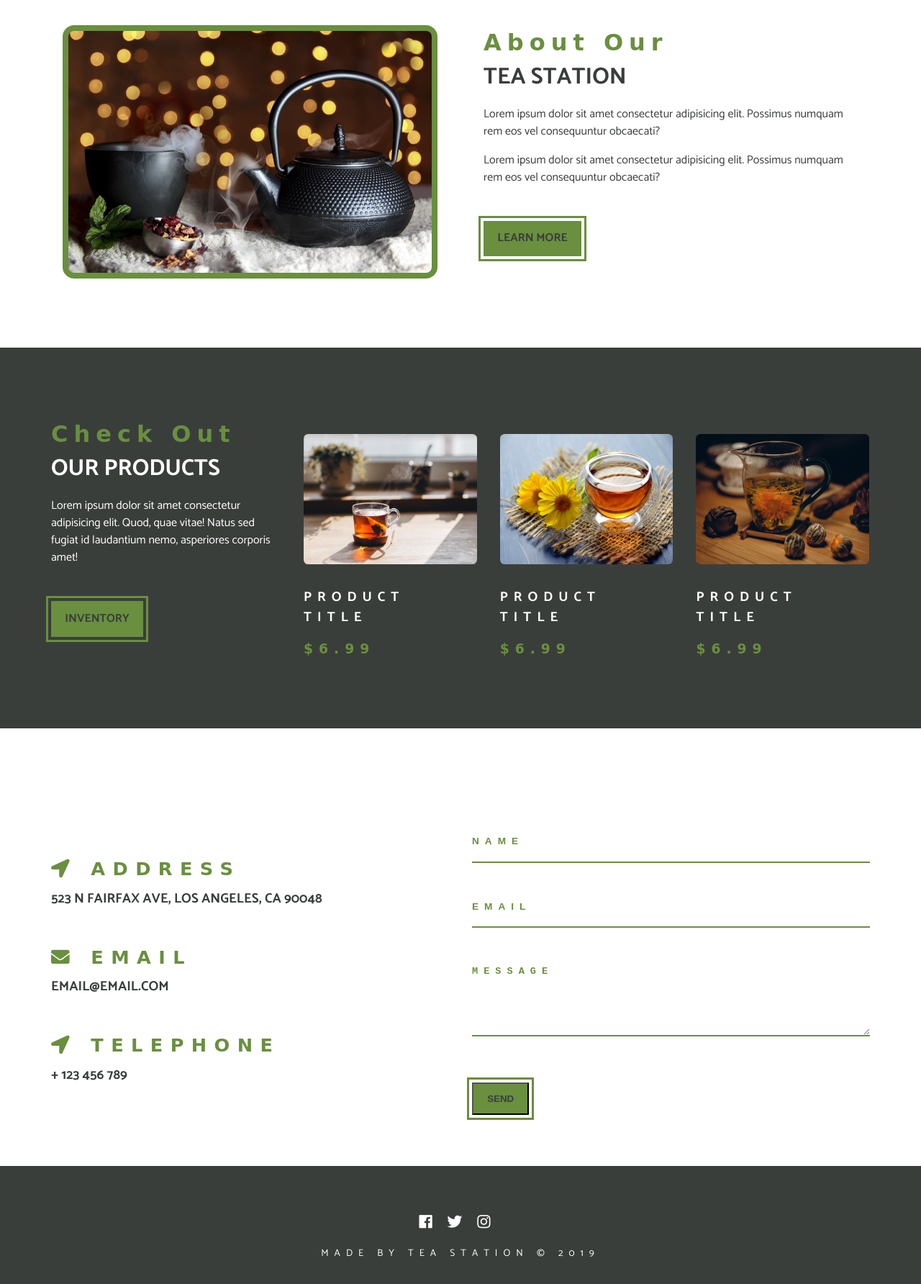
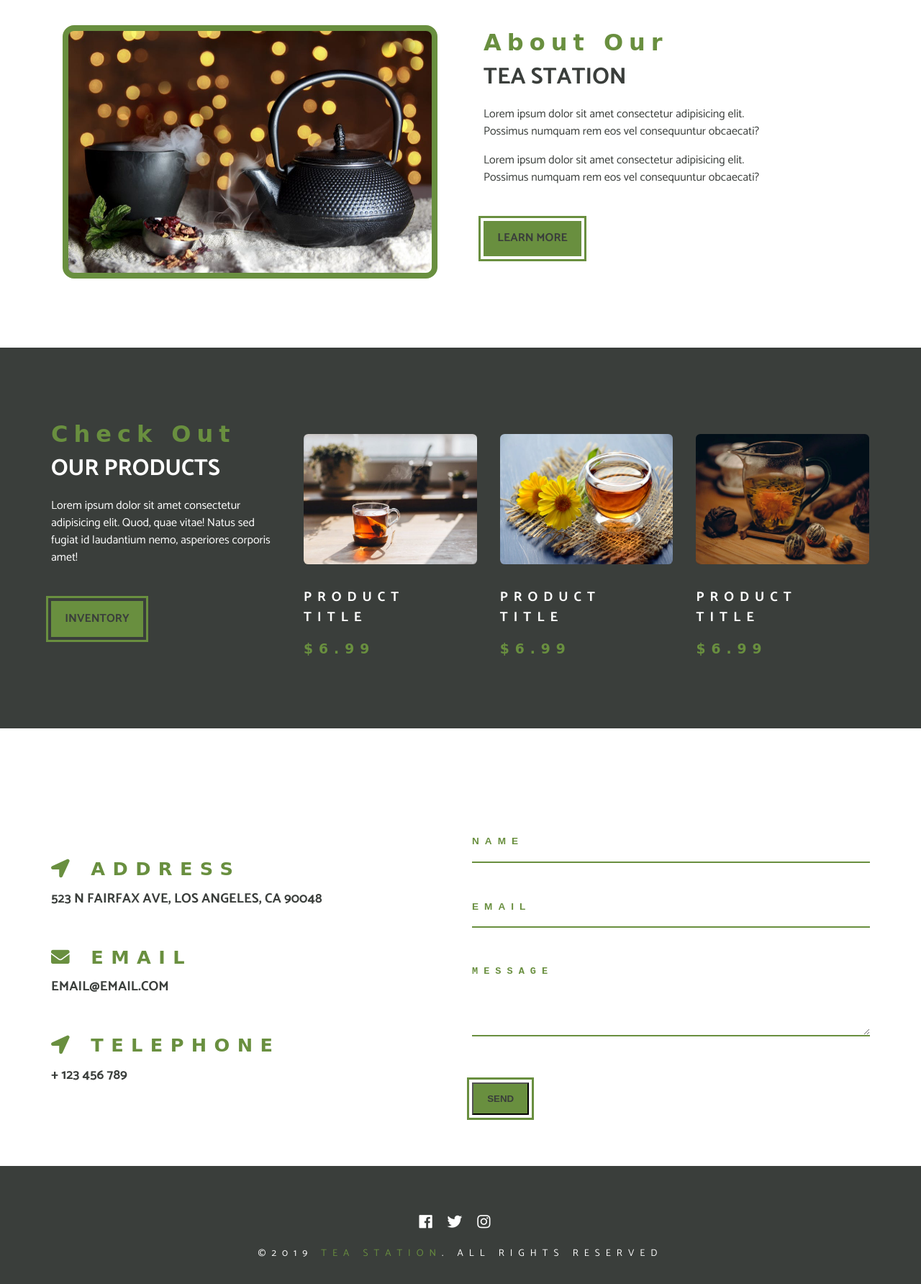
Before and after one commit to john-smilga/html-css-only-floats-tea-station-project, a plain HTML site: page index.html in a window 1280 px wide. Shown: the part 1151-2935 px from the top of the page at 72% size. Drawn offline with Linux system fonts and the light colour scheme; a web font is replaced by a local one.

Commit message:
text alignment changed

```diff
--- a/css/styles.css
+++ b/css/styles.css
@@ -21,7 +21,7 @@ body {
   color: var(--mainDark);
   line-height: 1.5;
 }
-/* globals */
+/* helper/utility classes */
 .clearfix::after,
 .clearfix::before {
   content: "";
@@ -36,6 +36,9 @@ a {
 }
 .text-center {
   text-align: center;
+}
+.text-primary {
+  color: var(--primaryColor);
 }
 /* navbar button */
 .nav-btn {
@@ -302,6 +305,7 @@ a {
 
 .about-text {
   margin: 1rem 0;
+  max-width: 26rem;
 }
 
 @media screen and (min-width: 992px) {
@@ -322,15 +326,15 @@ a {
   background: var(--mainDark);
 }
 
-.products-info {
-  padding: 2rem 0;
-}
+.products-info,
 .products-inventory {
   padding: 2rem 0;
 }
+
 .product-text {
   color: var(--mainWhite);
   margin: 1rem 0;
+  max-width: 26rem;
 }
 .product {
   padding: 2rem 0;
--- a/index.html
+++ b/index.html
@@ -280,7 +280,8 @@
           <!-- end of social icon -->
         </div>
         <p class="footer-text">
-          made by tea station &copy; 2019
+          &copy;2019 <span class="text-primary">tea station</span>. all rights
+          reserved
         </p>
       </div>
     </footer>
```
